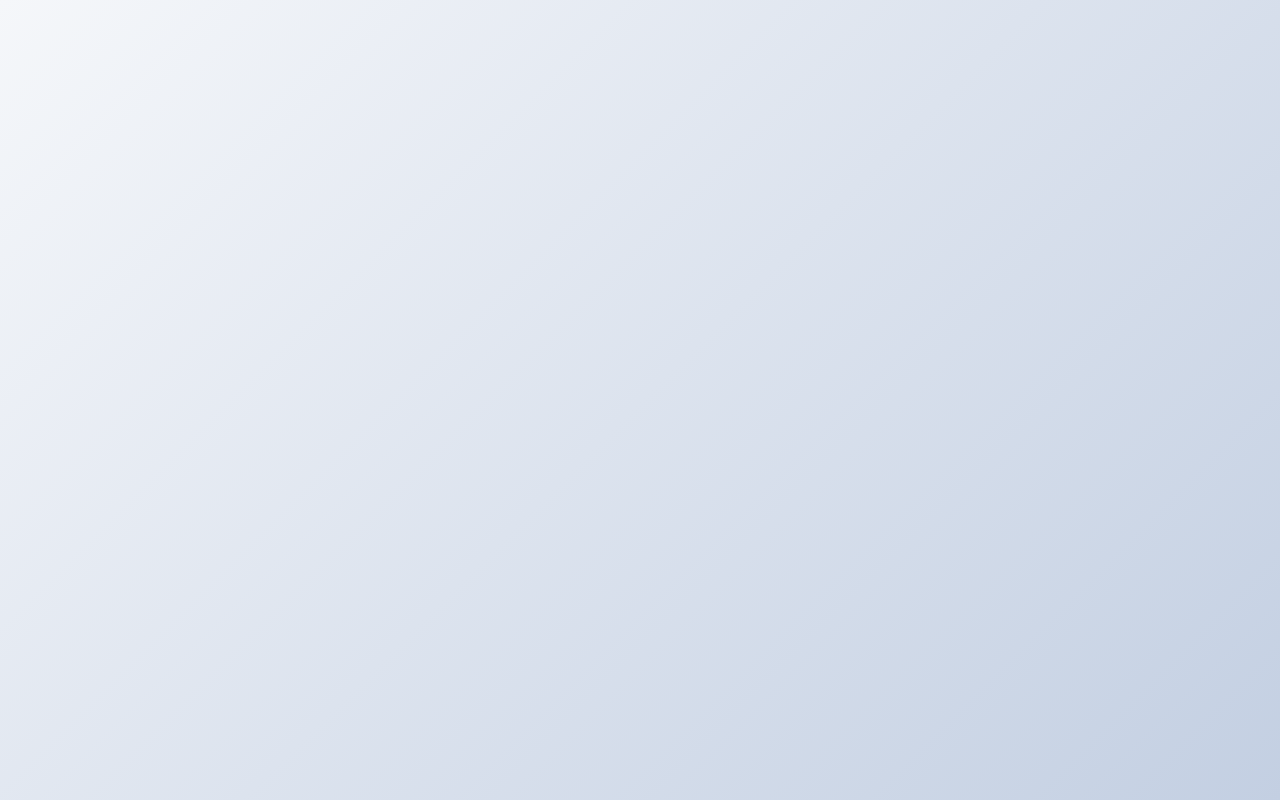
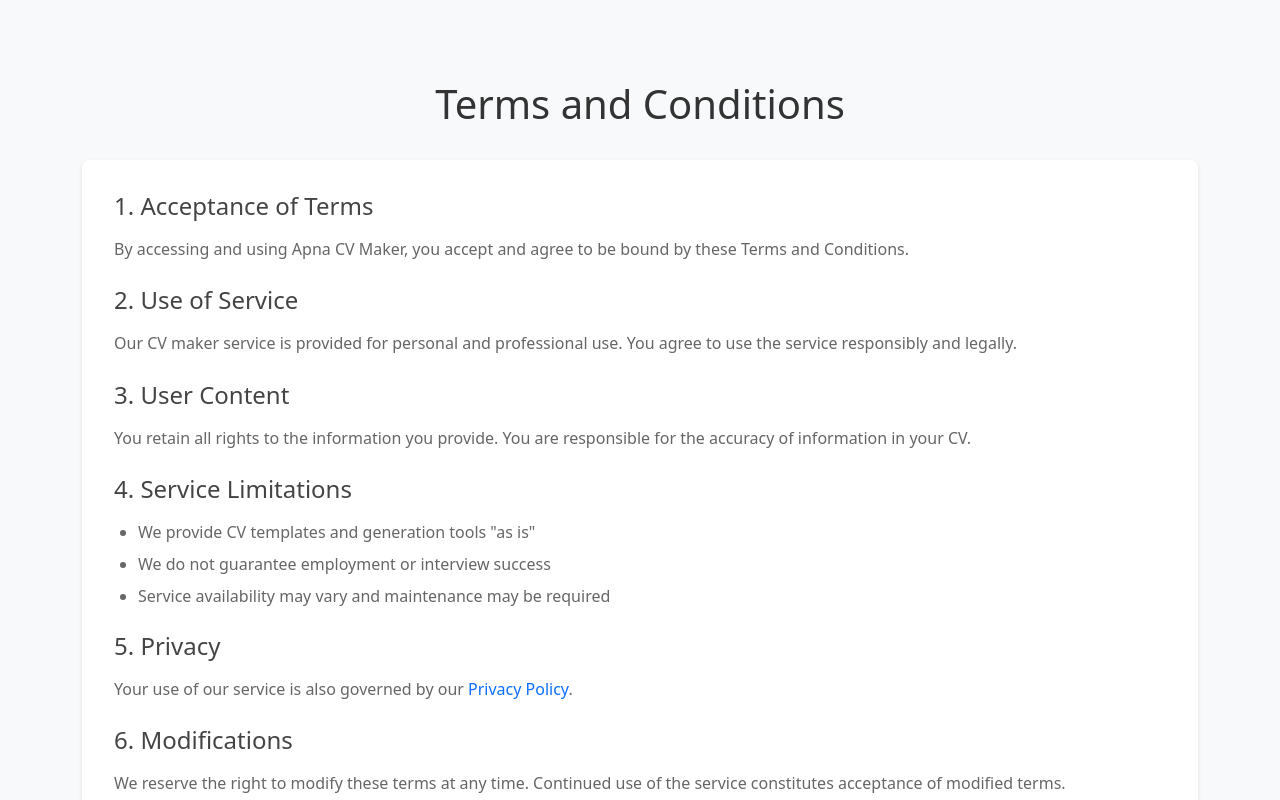
Before and after one commit to pronab1989/APNA-CV-MAKER-FRONTEND, a React (Create React App) app: page /terms in a window 1280 px wide. Before the commit this address had no page. Shown: the top 800 px of the page. Built offline with nearby package versions, Linux system fonts and the light colour scheme.

Commit message:
trems & condtions

```diff
--- a/src/App.js
+++ b/src/App.js
@@ -4,6 +4,8 @@
 import ResumeForm from './pages/ResumeForm';
 import ResumePreview from './components/ResumePreview';
 import Auth from './pages/Auth';
+import Terms from './pages/Terms';
+import Privacy from './pages/Privacy';
 import 'bootstrap/dist/css/bootstrap.min.css';
 import 'bootstrap/dist/js/bootstrap.bundle.min.js';
 import '@fortawesome/fontawesome-free/css/all.min.css';
@@ -16,6 +18,8 @@
         <Route path="/form" element={<ResumeForm />} />
         <Route path="/preview" element={<ResumePreview />} />
         <Route path="/auth" element={<Auth />} />
+        <Route path="/terms" element={<Terms />} />
+        <Route path="/privacy" element={<Privacy />} />
       </Routes>
     </Router>
   );
--- /dev/null
+++ b/src/components/Footer.css
@@ -0,0 +1,51 @@
+.footer {
+  background-color: #f8f9fa;
+  padding: 3rem 0 1rem 0;
+  margin-top: auto;
+}
+
+.footer-content {
+  display: flex;
+  justify-content: flex-end;
+  gap: 4rem;
+  margin-bottom: 2rem;
+}
+
+.footer-section {
+  text-align: right;
+}
+
+.footer-section h5 {
+  color: #333;
+  margin-bottom: 1rem;
+  font-weight: 600;
+}
+
+.footer-section p {
+  margin: 0.25rem 0;
+  color: #666;
+}
+
+.footer-section a {
+  color: #0d6efd;
+  text-decoration: none;
+}
+
+.footer-section a:hover {
+  text-decoration: underline;
+}
+
+.footer-bottom {
+  text-align: center;
+  padding-top: 1rem;
+  border-top: 1px solid #dee2e6;
+  color: #666;
+}
+
+@media (max-width: 768px) {
+  .footer-content {
+    flex-direction: column;
+    align-items: flex-end;
+    gap: 2rem;
+  }
+}
--- /dev/null
+++ b/src/components/Footer.js
@@ -0,0 +1,34 @@
+import React from 'react';
+import { Link } from 'react-router-dom';
+import './Footer.css';
+
+const Footer = () => {
+  return (
+    <footer className="footer">
+      <div className="container">
+        <div className="footer-content">
+          <div className="footer-section">
+            <h5>Terms & Conditions</h5>
+            <Link to="/terms">View Terms</Link>
+          </div>
+          <div className="footer-section">
+            <h5>Privacy Policy</h5>
+            <Link to="/privacy">View Privacy Policy</Link>
+          </div>
+          <div className="footer-section">
+            <h5>Reach Out</h5>
+            <p>Narendra Nagar</p>
+            <p>Nagpur, Maharashtra 440015</p>
+            <p>India</p>
+            <a href="mailto:info@boosta.in">info@boosta.in</a>
+          </div>
+        </div>
+        <div className="footer-bottom">
+          <p>&copy; {new Date().getFullYear()} Apna CV Maker. All rights reserved.</p>
+        </div>
+      </div>
+    </footer>
+  );
+};
+
+export default Footer;
--- a/src/pages/Home.js
+++ b/src/pages/Home.js
@@ -1,6 +1,7 @@
 import React, { useState } from 'react';
 import { useNavigate } from 'react-router-dom';
 import { FaEnvelope, FaArrowRight } from 'react-icons/fa6';
+import Footer from '../components/Footer';
 import './Home.css'; // Import the CSS file
 
 const Home = () => {
@@ -221,6 +222,9 @@
           </div>
         </div>
       )}
+
+      {/* Footer */}
+      <Footer />
     </div>
   );
 };
--- /dev/null
+++ b/src/pages/Privacy.css
@@ -0,0 +1,54 @@
+.privacy-page {
+  min-height: 100vh;
+  background-color: #f8f9fa;
+  padding: 2rem 0;
+}
+
+.privacy-page h1 {
+  color: #333;
+  margin-bottom: 2rem;
+  text-align: center;
+}
+
+/* Reusing the content-section styles from Terms.css */
+.content-section {
+  background: white;
+  padding: 2rem;
+  border-radius: 8px;
+  box-shadow: 0 2px 4px rgba(0, 0, 0, 0.1);
+}
+
+.content-section h2 {
+  color: #444;
+  font-size: 1.5rem;
+  margin: 1.5rem 0 1rem;
+}
+
+.content-section h2:first-child {
+  margin-top: 0;
+}
+
+.content-section p {
+  color: #666;
+  line-height: 1.6;
+  margin-bottom: 1rem;
+}
+
+.content-section ul {
+  color: #666;
+  padding-left: 1.5rem;
+  margin-bottom: 1rem;
+}
+
+.content-section ul li {
+  margin-bottom: 0.5rem;
+}
+
+.content-section a {
+  color: #0d6efd;
+  text-decoration: none;
+}
+
+.content-section a:hover {
+  text-decoration: underline;
+}
--- /dev/null
+++ b/src/pages/Privacy.js
@@ -0,0 +1,63 @@
+import React from 'react';
+import { Link } from 'react-router-dom';
+import './Privacy.css';
+
+const Privacy = () => {
+  return (
+    <div className="privacy-page">
+      <div className="container py-5">
+        <h1>Privacy Policy</h1>
+        <div className="content-section">
+          <h2>1. Information We Collect</h2>
+          <p>We collect information that you provide directly to us when creating your CV, including:</p>
+          <ul>
+            <li>Personal information (name, contact details)</li>
+            <li>Professional information (work history, education)</li>
+            <li>Skills and qualifications</li>
+          </ul>
+
+          <h2>2. How We Use Your Information</h2>
+          <p>We use the collected information to:</p>
+          <ul>
+            <li>Generate your CV based on your inputs</li>
+            <li>Improve our CV templates and services</li>
+            <li>Communicate with you about our services</li>
+          </ul>
+
+          <h2>3. Information Security</h2>
+          <p>We implement appropriate security measures to protect your personal information. However, no method of transmission over the internet is 100% secure.</p>
+
+          <h2>4. Data Storage</h2>
+          <p>Your data is stored securely on our servers. We retain your information only as long as necessary to provide our services.</p>
+
+          <h2>5. Your Rights</h2>
+          <p>You have the right to:</p>
+          <ul>
+            <li>Access your personal information</li>
+            <li>Correct inaccurate information</li>
+            <li>Request deletion of your information</li>
+          </ul>
+
+          <h2>6. Cookies</h2>
+          <p>We use cookies to enhance your experience on our website. You can control cookie settings through your browser.</p>
+
+          <h2>7. Third-Party Services</h2>
+          <p>We may use third-party services for analytics and improvement of our services. These services have their own privacy policies.</p>
+
+          <h2>8. Changes to Privacy Policy</h2>
+          <p>We may update this privacy policy from time to time. We will notify you of any changes by posting the new policy on this page.</p>
+
+          <h2>9. Contact Us</h2>
+          <p>If you have questions about this Privacy Policy, please contact us at:</p>
+          <p>Email: info@boosta.in</p>
+          <p>Address: Narendra Nagar, Nagpur, Maharashtra 440015, India</p>
+        </div>
+        <div className="mt-4">
+          <Link to="/" className="btn btn-primary">Back to Home</Link>
+        </div>
+      </div>
+    </div>
+  );
+};
+
+export default Privacy;
--- /dev/null
+++ b/src/pages/Terms.css
@@ -0,0 +1,53 @@
+.terms-page {
+  min-height: 100vh;
+  background-color: #f8f9fa;
+  padding: 2rem 0;
+}
+
+.terms-page h1 {
+  color: #333;
+  margin-bottom: 2rem;
+  text-align: center;
+}
+
+.content-section {
+  background: white;
+  padding: 2rem;
+  border-radius: 8px;
+  box-shadow: 0 2px 4px rgba(0, 0, 0, 0.1);
+}
+
+.content-section h2 {
+  color: #444;
+  font-size: 1.5rem;
+  margin: 1.5rem 0 1rem;
+}
+
+.content-section h2:first-child {
+  margin-top: 0;
+}
+
+.content-section p {
+  color: #666;
+  line-height: 1.6;
+  margin-bottom: 1rem;
+}
+
+.content-section ul {
+  color: #666;
+  padding-left: 1.5rem;
+  margin-bottom: 1rem;
+}
+
+.content-section ul li {
+  margin-bottom: 0.5rem;
+}
+
+.content-section a {
+  color: #0d6efd;
+  text-decoration: none;
+}
+
+.content-section a:hover {
+  text-decoration: underline;
+}
--- /dev/null
+++ b/src/pages/Terms.js
@@ -0,0 +1,50 @@
+import React from 'react';
+import { Link } from 'react-router-dom';
+import './Terms.css';
+
+const Terms = () => {
+  return (
+    <div className="terms-page">
+      <div className="container py-5">
+        <h1>Terms and Conditions</h1>
+        <div className="content-section">
+          <h2>1. Acceptance of Terms</h2>
+          <p>By accessing and using Apna CV Maker, you accept and agree to be bound by these Terms and Conditions.</p>
+
+          <h2>2. Use of Service</h2>
+          <p>Our CV maker service is provided for personal and professional use. You agree to use the service responsibly and legally.</p>
+
+          <h2>3. User Content</h2>
+          <p>You retain all rights to the information you provide. You are responsible for the accuracy of information in your CV.</p>
+
+          <h2>4. Service Limitations</h2>
+          <ul>
+            <li>We provide CV templates and generation tools "as is"</li>
+            <li>We do not guarantee employment or interview success</li>
+            <li>Service availability may vary and maintenance may be required</li>
+          </ul>
+
+          <h2>5. Privacy</h2>
+          <p>Your use of our service is also governed by our <Link to="/privacy">Privacy Policy</Link>.</p>
+
+          <h2>6. Modifications</h2>
+          <p>We reserve the right to modify these terms at any time. Continued use of the service constitutes acceptance of modified terms.</p>
+
+          <h2>7. Intellectual Property</h2>
+          <p>Our templates, designs, and platform features are protected by copyright and other intellectual property rights.</p>
+
+          <h2>8. Limitation of Liability</h2>
+          <p>We are not liable for any damages arising from the use or inability to use our service.</p>
+
+          <h2>9. Contact</h2>
+          <p>For any questions regarding these terms, please contact us at info@boosta.in</p>
+        </div>
+        <div className="mt-4">
+          <Link to="/" className="btn btn-primary">Back to Home</Link>
+        </div>
+      </div>
+    </div>
+  );
+};
+
+export default Terms;
```
